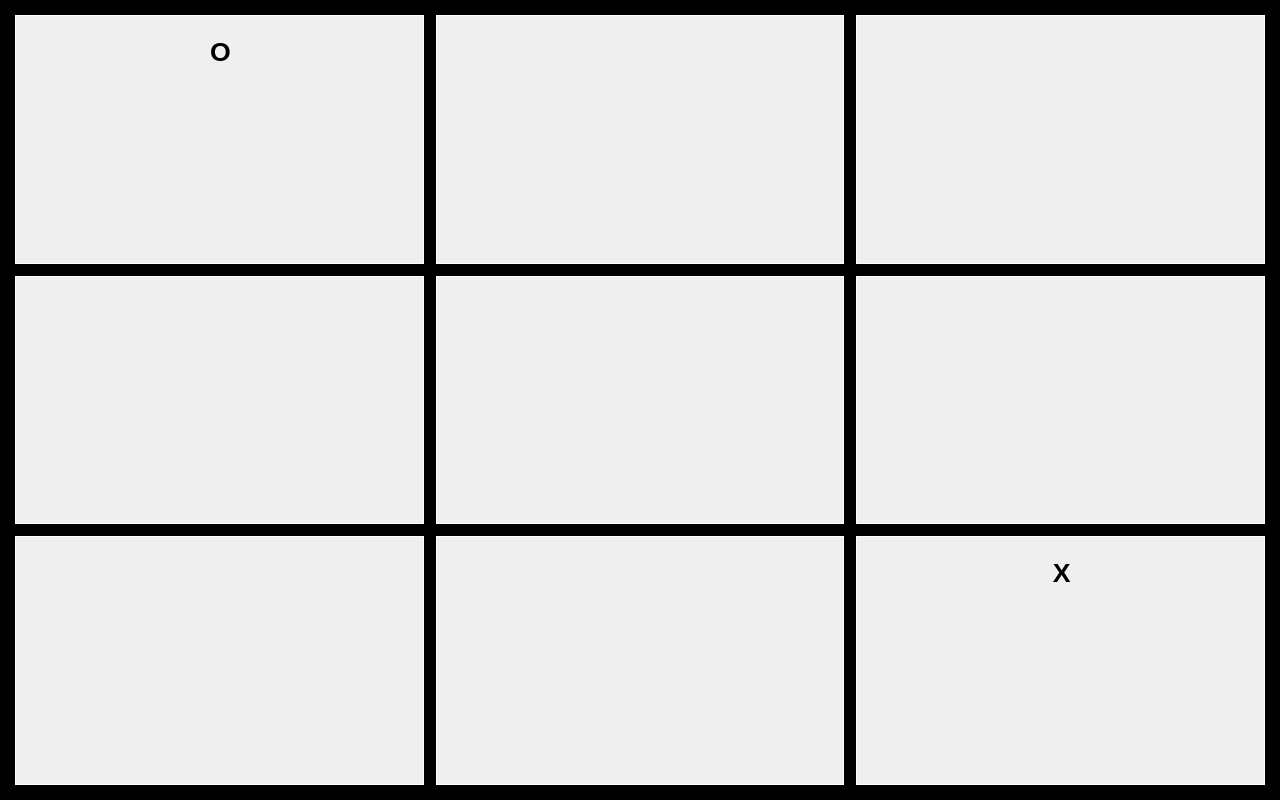
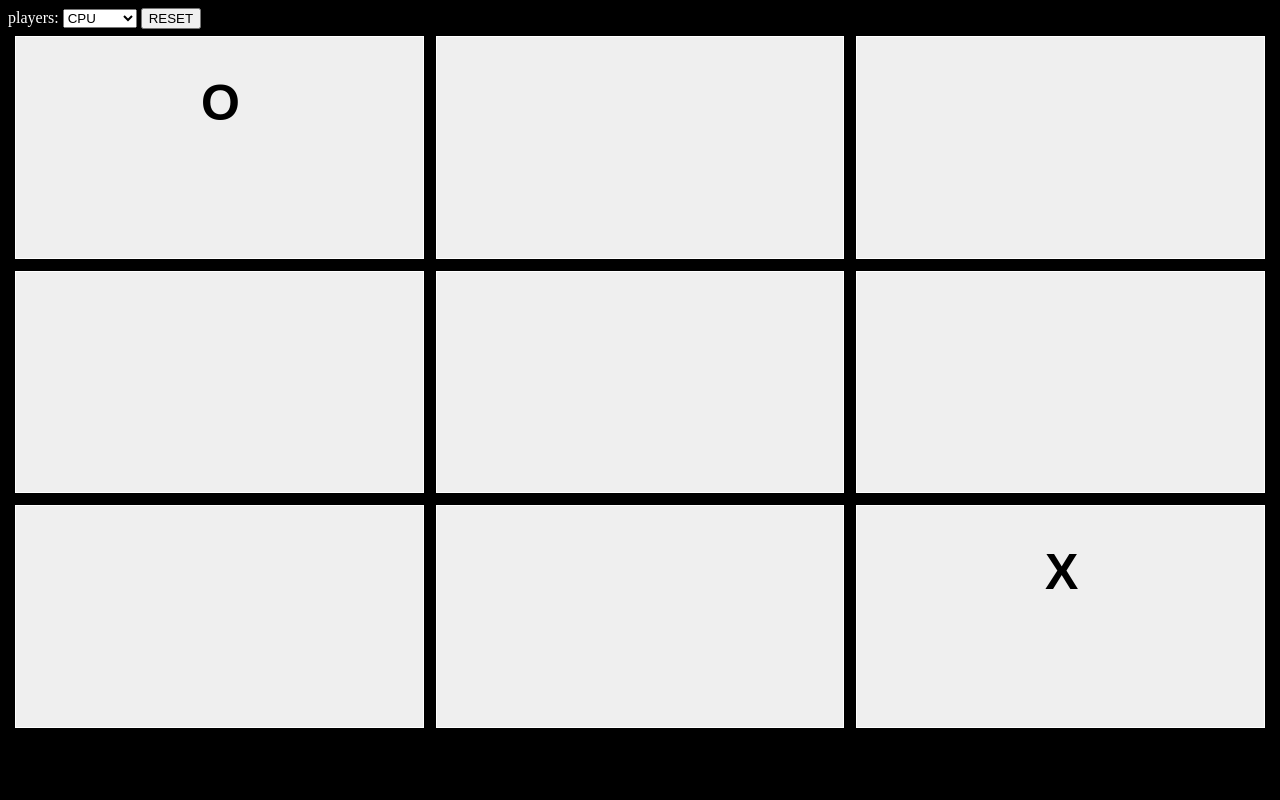
Before and after one commit to teak1cd/tic-tac-toe, a plain HTML site: page index.html in a window 1280 px wide. Both pictures are taken after a click on the button 219 px from the left and 139 px from the top of the page. Drawn offline with Linux system fonts and the light colour scheme.

Commit message:
Update index.html

```diff
--- a/index.html
+++ b/index.html
@@ -28,7 +28,14 @@ function cell(n){
         return;
       }
     }
-    if(turn === 1){
+    var most = 9;
+    for(var i = 0;i<9;i++){
+      if(getCell(i).innerHTML!=="")most--;
+    }
+    if(most === 0){
+      alert("TIE!");
+    }
+    if(turn === 1 && document.getElementById("bot").value === "cpu"){
       var posible = [];
       for(var i = 0;i<9;i++){
         if(getCell(i).innerHTML===""){
@@ -40,6 +47,13 @@ function cell(n){
     }
   }
 }
+function reset(){
+  for(var i = 0;i<9;i++){
+    getCell(i).innerHTML="";
+  }
+  turn = 0;
+}
+
     </script>
     <style>
       tr > th{
@@ -57,11 +71,13 @@ function cell(n){
       }
       body{
         background-color:black;
+        color:white;
       }
       .lose{
         background-color:black;
       }
       .cell,button{
+        color:black;
         width:100%;
         height:100%;
         verticle-text-align:middle;
@@ -69,11 +85,27 @@ function cell(n){
       }
       table{
         width:100%;
-        height:100%;
+        height:90%;
+      }
+      .options{
+        width:100%;
+        hwight:10%;
+      }
+      h1{
+        font-size:50px;
       }
     </style>
   </head>
   <body>
+    <span id=options class="options">
+      players:
+      <select id=bot value=cpu>
+        <option value="cpu">CPU</option>
+        <option value="player">PLAYER</option>
+      </select>
+      <input type=button onClick="reset();" value="RESET">
+      <span id=debug></span>
+    </span>
     <table>
       <tr>
         <th>
```
